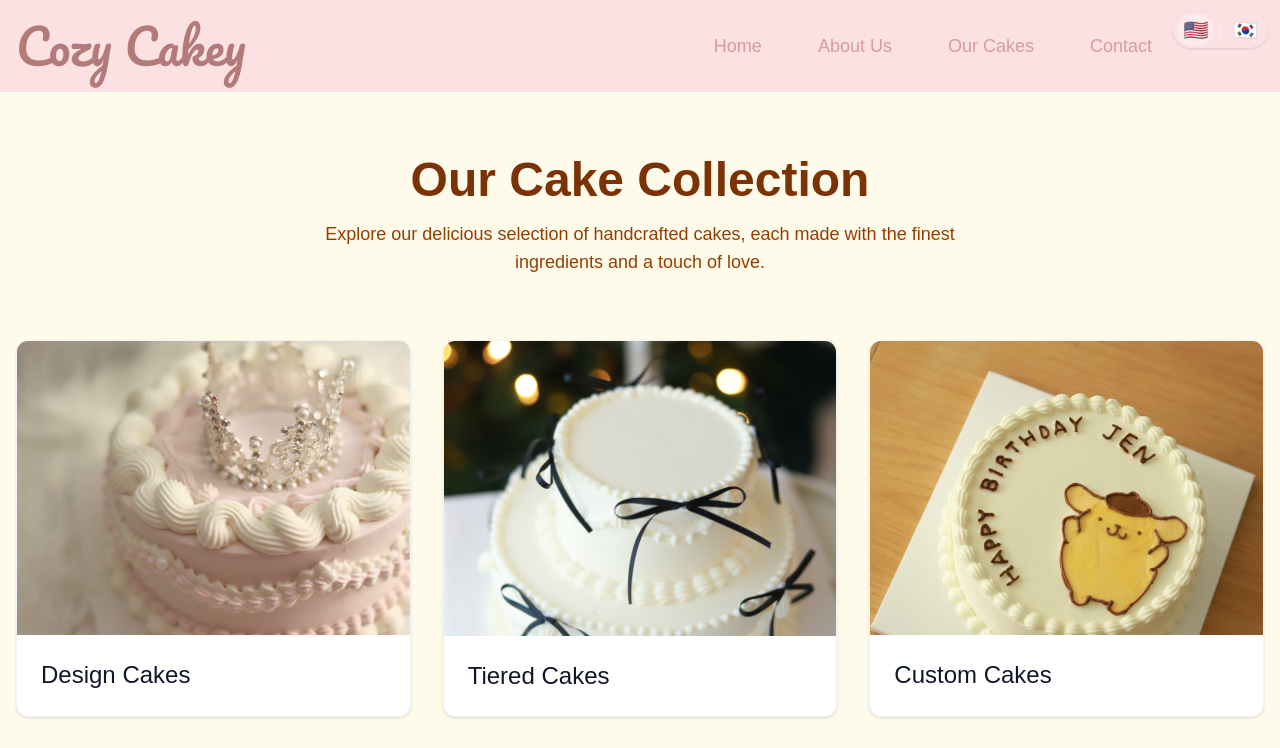
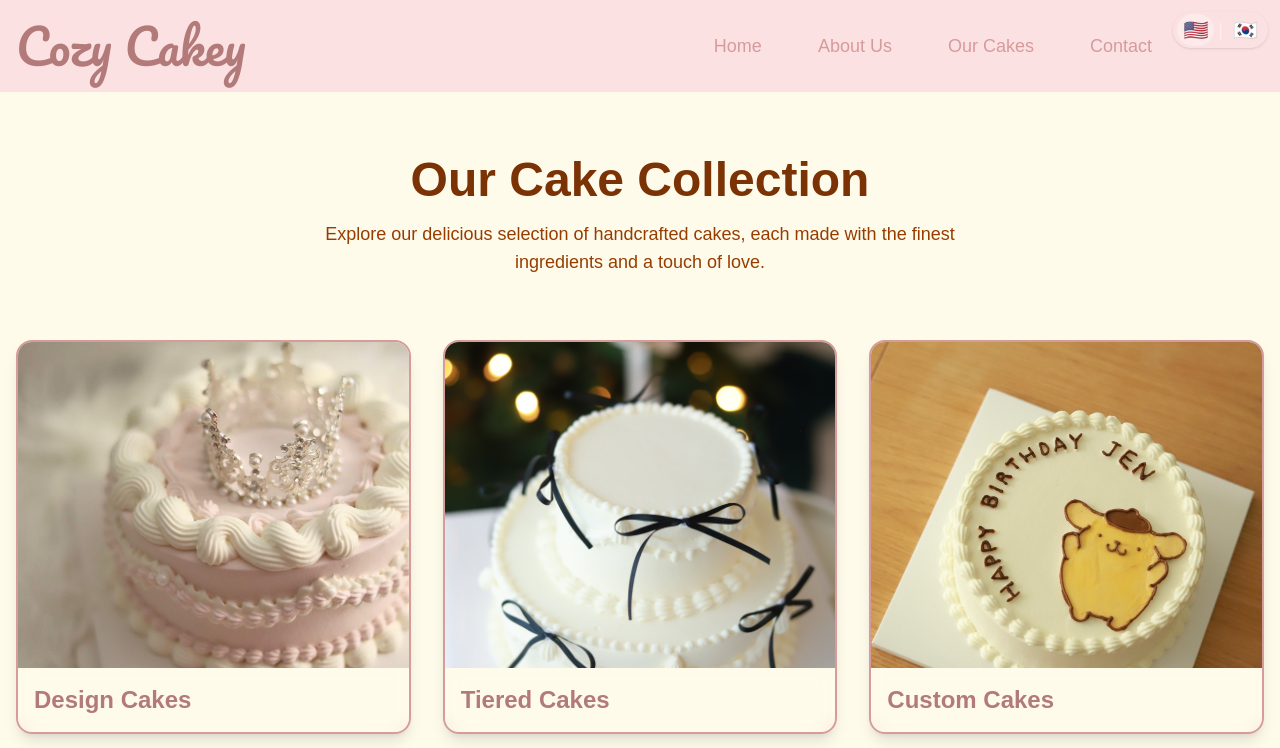
Before and after one commit to jungcom/cozy-cakey, a Next.js app: page /collection in a window 1280 px wide. Shown: the top 748 px of the page. Built offline with nearby package versions, Linux system fonts and the light colour scheme; grey boxes are pictures that could not be loaded.

Commit message:
dynamic dates for current date

```diff
--- a/src/components/ui/CakeCard.tsx
+++ b/src/components/ui/CakeCard.tsx
@@ -52,24 +52,27 @@ const CollectionCakeCard = ({ id, name, image, alt }: BaseCakeCardProps & { pric
   return (
     <a
       href={`/collection/${id}`}
-      className="group block h-full rounded-xl overflow-hidden shadow-sm hover:shadow-md transition-all duration-300 bg-white border border-gray-100 hover:border-amber-200"
+      className="group block h-full rounded-2xl overflow-hidden shadow-lg hover:shadow-2xl transition-all duration-500 bg-gradient-to-br from-background to-background1 border-2 border-primary/30 hover:border-secondary/50 transform hover:-translate-y-2"
     >
       {/* Image container */}
-      <div className="relative aspect-[4/3] w-full overflow-hidden">
+      <div className="relative aspect-[6/5] w-full overflow-hidden">
         <Image
           src={imageError ? '/images/placeholder-cake.svg' : image}
           alt={alt}
           fill
-          className="object-cover transition-transform duration-500 group-hover:scale-105"
+          className="object-cover transition-all duration-700 group-hover:scale-110 group-hover:brightness-105"
           onError={() => setImageError(true)}
           sizes="(max-width: 768px) 100vw, (max-width: 1200px) 50vw, 33vw"
           priority
         />
+        <div className="absolute inset-0 bg-gradient-to-t from-black/10 to-transparent opacity-0 group-hover:opacity-100 transition-opacity duration-500" />
       </div>
 
       {/* Content */}
-      <div className="p-6">
-        <h3 className="text-2xl font-medium text-gray-900 text-left">{name}</h3>
+      <div className="p-4 bg-gradient-to-br from-background1/90 to-background2/70 backdrop-blur-sm flex items-center h-16">
+        <h3 className="text-2xl font-bold text-tertiary group-hover:text-secondary transition-colors duration-300 leading-tight">
+          {name}
+        </h3>
       </div>
     </a>
   );
--- a/src/components/ui/calendar-14.tsx
+++ b/src/components/ui/calendar-14.tsx
@@ -6,7 +6,7 @@ import { Calendar } from "@/components/ui/calendar"
 
 export default function Calendar14() {
   const [date, setDate] = React.useState<Date | undefined>(
-    new Date(2025, 5, 12)
+    new Date()
   )
   // Function to check if a date is Sunday
   const isSunday = (date: Date) => date.getDay() === 0
```
